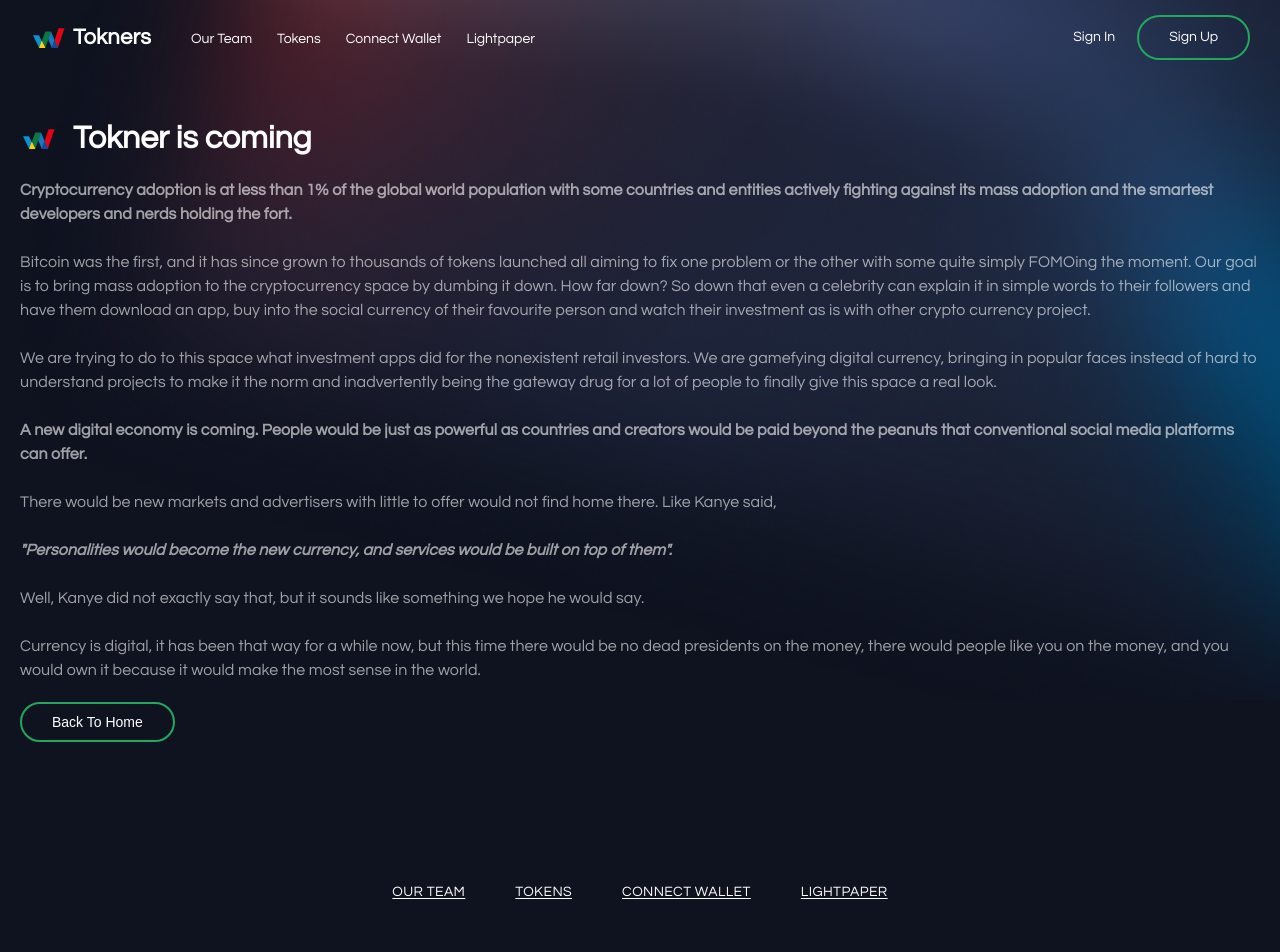
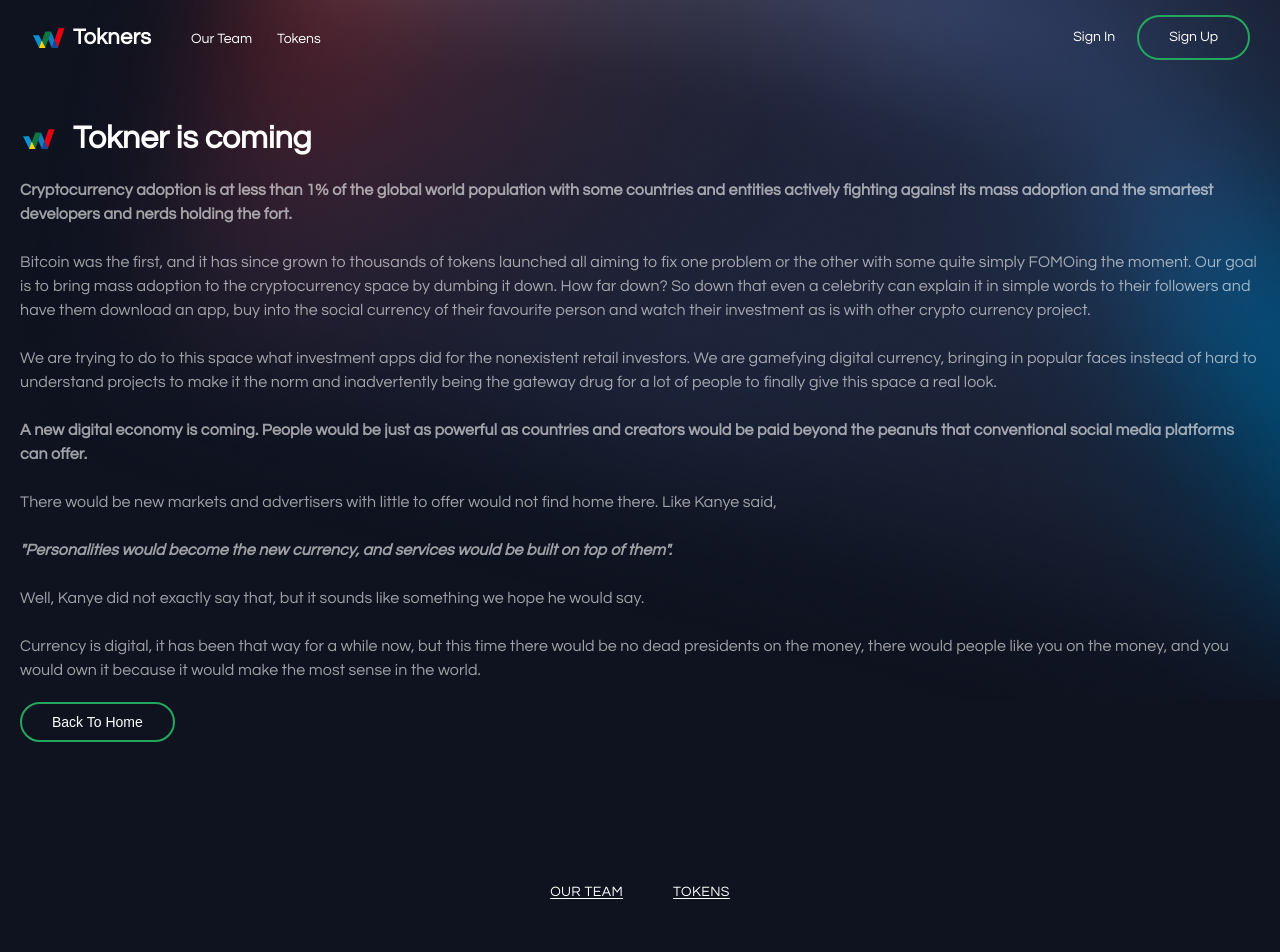
Before and after one commit to hiipraise/Tokners, a React (Vite) app: page /article in a window 1280 px wide. Shown: the top 952 px of the page. Built offline with nearby package versions, Linux system fonts and the light colour scheme.

Commit message:
removed pages

```diff
--- a/src/components/footer/footer.jsx
+++ b/src/components/footer/footer.jsx
@@ -19,13 +19,13 @@
             <Link to="/token">TOKENS</Link>
           </li>
 
-          <li>
+          {/* <li>
             <Link to="#">CONNECT WALLET</Link>
           </li>
 
           <li>
             <Link to="#">LIGHTPAPER</Link>
-          </li>
+          </li> */}
         </ul>
       </div>
       <div className="footer-header">
--- a/src/components/navbar/navbar.jsx
+++ b/src/components/navbar/navbar.jsx
@@ -26,12 +26,12 @@
           <li>
             <Link to="/token">Tokens</Link>
           </li>
-          <li>
+          {/* <li>
             <a href="#">Connect Wallet</a>
           </li>
           <li>
             <a href="#">Lightpaper</a>
-          </li>
+          </li> */}
         </ul>
       </div>
       <div className="log-btn">
--- a/src/pages/home/home.css
+++ b/src/pages/home/home.css
@@ -289,6 +289,7 @@
 .buy div {
   display: flex;
   flex-wrap: wrap;
+  justify-content: center;
   gap: 20px;
   padding: 0px 40px;
 }
```
